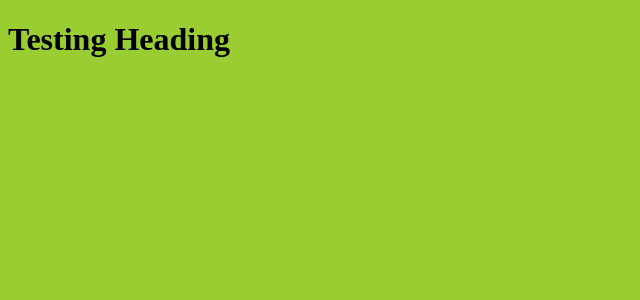
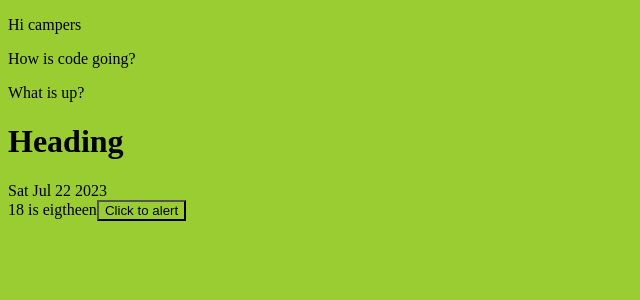
Before and after one commit to Coderner/React, a React (Vite) app: page / in a window 1280 px wide. Shown: the top 300 px of the page, without its empty margins (0-640 px from the left). Built offline with nearby package versions, Linux system fonts and the light colour scheme.

Commit message:
learnt React components and JSX

```diff
--- a/App.js
+++ b/App.js
@@ -1,9 +1,29 @@
 import React from "react";
-import ReactDOM from "react-dom";
+import ReactDOM from "react-dom/client";
 
 let obj="working fine";
 console.log(obj);
 
-let heading = React.createElement("h1",{id:"heading"},"Testing Heading");
+let Heading =()=> (<h1>Heading</h1>)
+
+
+let Para = () => {
+    const sayHi = () =>{
+        alert("It is working!!");
+    };
+    return(
+      <>
+
+         <p>Hi campers</p>
+         <p>How is code going?</p>
+         <p>What is up?</p>
+         {<Heading/>}
+         {new Date().toDateString()}
+         <br/>
+         {10+8} is eigtheen
+         <button onClick={sayHi}>Click to alert</button>
+      </>
+    );
+}
 let root = ReactDOM.createRoot(document.getElementById("root"));
-root.render(heading);
+root.render(<Para/>);
--- a/package.json
+++ b/package.json
@@ -2,8 +2,9 @@
   "name": "react",
   "version": "1.0.0",
   "description": "This is a react learning practice project.",
-  "main": "App.js",
   "scripts": {
+    "start": "parcel index.html",
+    "build": "parcel build index.html",
     "test": "jest"
   },
   "repository": {
@@ -21,6 +22,8 @@
     "react-dom": "^18.2.0"
   },
   "devDependencies": {
+    "@babel/core": "^7.22.9",
+    "babel-plugin-transform-remove-console": "^6.9.4",
     "parcel": "^2.9.3",
     "process": "^0.11.10"
   }
```
Also changed, not shown: .babelrc (added), 1 other file (tests, documents, lock files or other folders).
